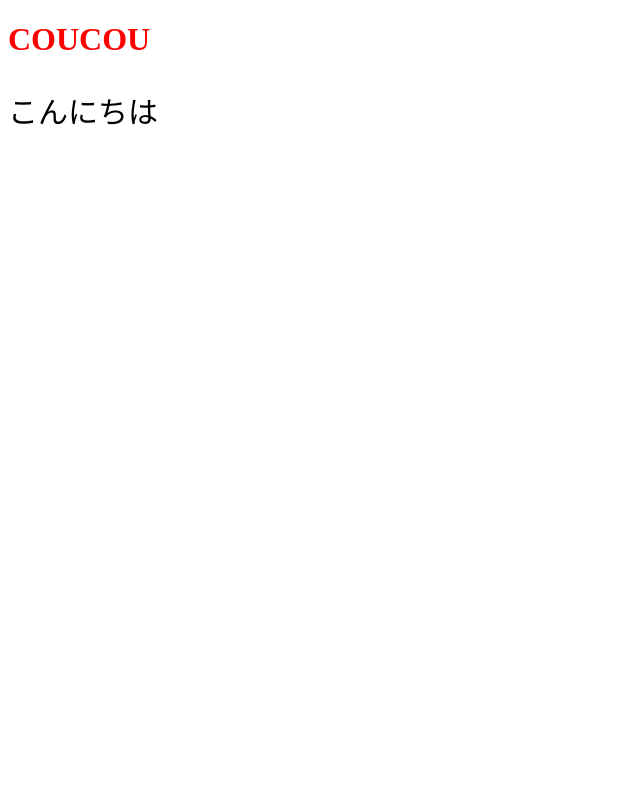
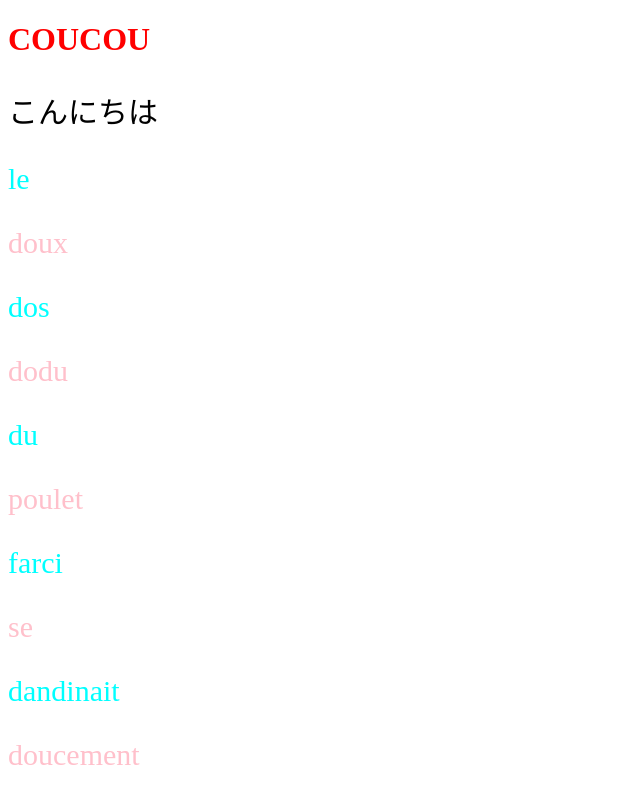
Before and after one commit to JeremyDuc73/javaScript-intro, a plain HTML site: page index.html in a window 1280 px wide. Shown: the whole page, without its empty margins (0-640 px from the left). Drawn offline with Linux system fonts and the light colour scheme.

Commit message:
soir 10/10

```diff
--- a/main.js
+++ b/main.js
@@ -6,18 +6,44 @@ let finalTest = test.join('')
 console.log(finalTest)
 console.log(word[2])
 
+
+
+
 const monH1 = document.querySelector(".rouge")
+setInterval(()=>{monH1.classList.toggle("bleu")}, 500);
 
-setInterval(()=>{monH1.classList.toggle("bleu")}, 500);
+
+
 
 const monP = document.querySelector(".monP")
 let mots = ["Bonjour" , "Hola" , "Hello" , "こんにちは"]
-setInterval(
-    changeText, 5000
-)
-function changeText(){
-    for (let x in mots) {
-        console.log(mots[x])
-        monP.innerHTML = mots[x]
+for (let i = 0; i<mots.length ; i++){
+    setTimeout(()=>{monP.innerHTML = mots[i]},1000*i)
+}
+
+
+
+
+let motInterdit = "dindon"
+let unePhrase = "le doux dos dodu du dindon farci se dandinait doucement"
+let unTableau = unePhrase.split(" ")
+unTableau.forEach(mot=>{
+    let paragraphe = document.createElement('p');
+    let index = unTableau.indexOf(mot)
+    if (index % 2 == 0){
+        paragraphe.classList.add("cyan")
     }
-}
+    else{
+        paragraphe.classList.add("rose")
+    }
+
+
+    if(mot == motInterdit){
+        paragraphe.innerHTML = "poulet"
+    }
+    else {
+            paragraphe.innerHTML = mot
+    }
+    let body = document.querySelector("body");
+    body.appendChild(paragraphe);
+})
--- a/style.css
+++ b/style.css
@@ -11,3 +11,10 @@
 p{
     font-size: 30px;
 }
+
+.rose{
+    color: pink;
+}
+.cyan{
+    color: cyan;
+}
```
Also changed, not shown: index.html (+0 -1 lines).
